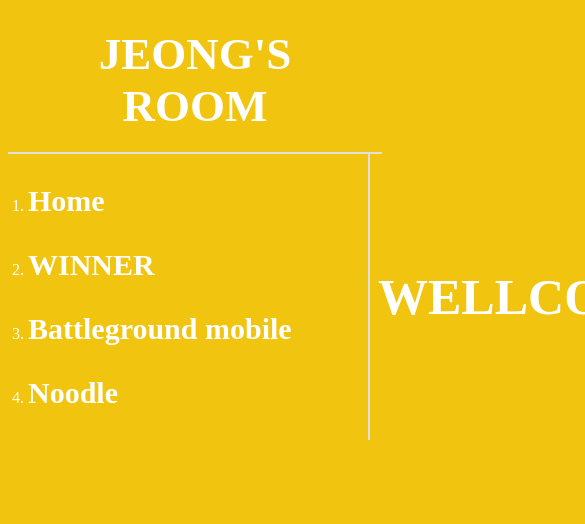
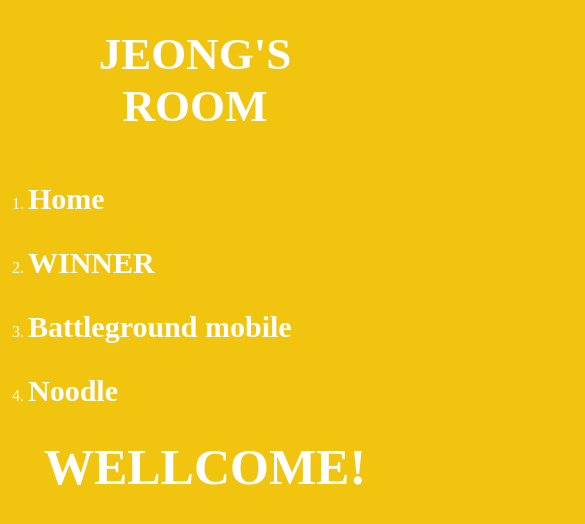
Before and after one commit to choyujeong/ch-yjtwin, a plain HTML site: page index.html in a window 390 px wide. Shown: the top 524 px of the page, 585 px wide, since content can reach past the window. Drawn offline with Linux system fonts and the light colour scheme.

Commit message:
Add files via upload

```diff
--- a/index.html
+++ b/index.html
@@ -13,6 +13,9 @@
       font-size: 50px;
       color: white;
       margin: auto;}
+      @media(max-width:800px){
+        #grid{display: block;}
+      }
   </style>
   </head>
 
--- a/style.css
+++ b/style.css
@@ -9,19 +9,27 @@ h3{
   font-size: 30px;}
 a{
   color: white;
-  text-decoration: none;}
+  text-decoration: none;
+}
 ol{
   border-right:2px solid #e0e0e0;
 display:block;
 margin:0;
 padding:0;
-width:340px;}
+width:350px;
+}
 #grid ol{
 padding-left:20px;
 }
-#grid #article{
+#article{
 padding-left:20px;
 margin:auto;
 text-align: center;
 content: center;
 }
+
+@media(max-width:800px){
+  #grid{display: block;}
+  ol{border-right: none;}
+h1{border-bottom: none;}
+}
```
Also changed, not shown: 1.html (+3 -0 lines), 2.html (+3 -0 lines), 3.html (+3 -0 lines).
